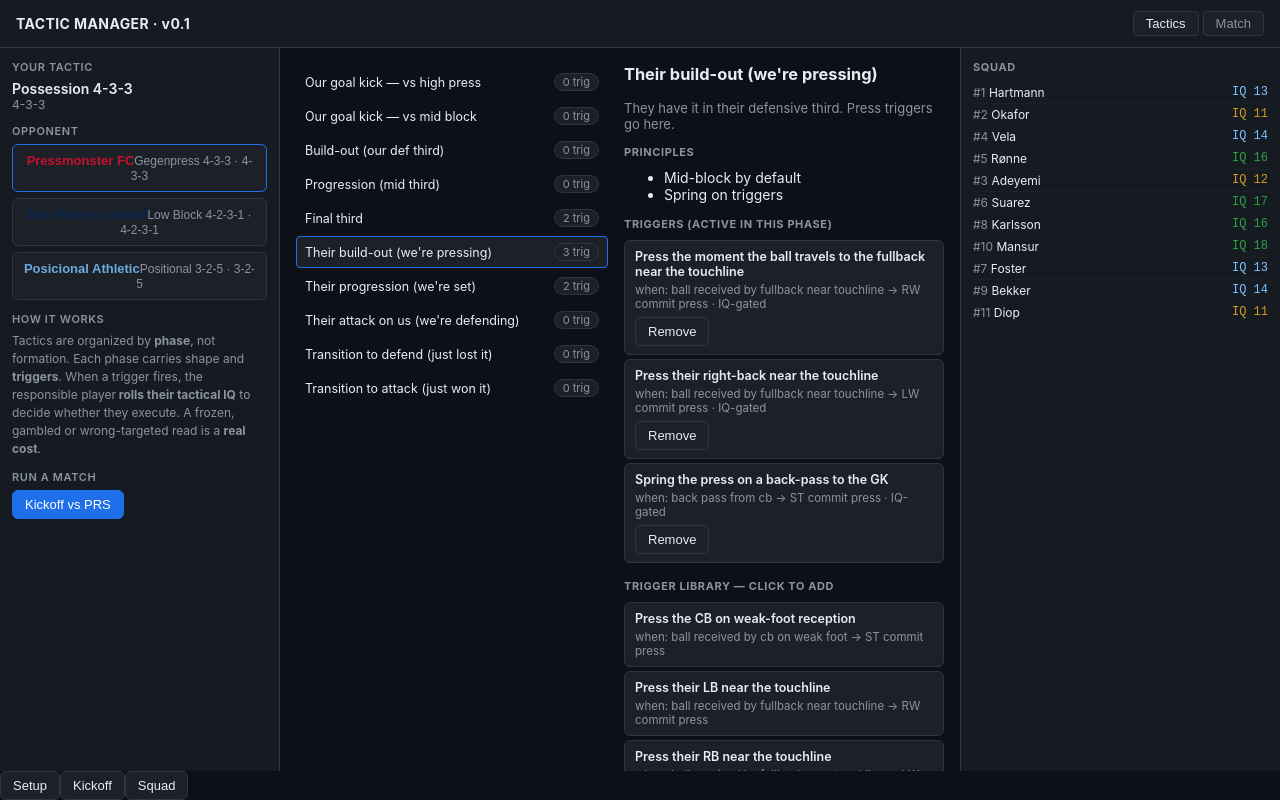
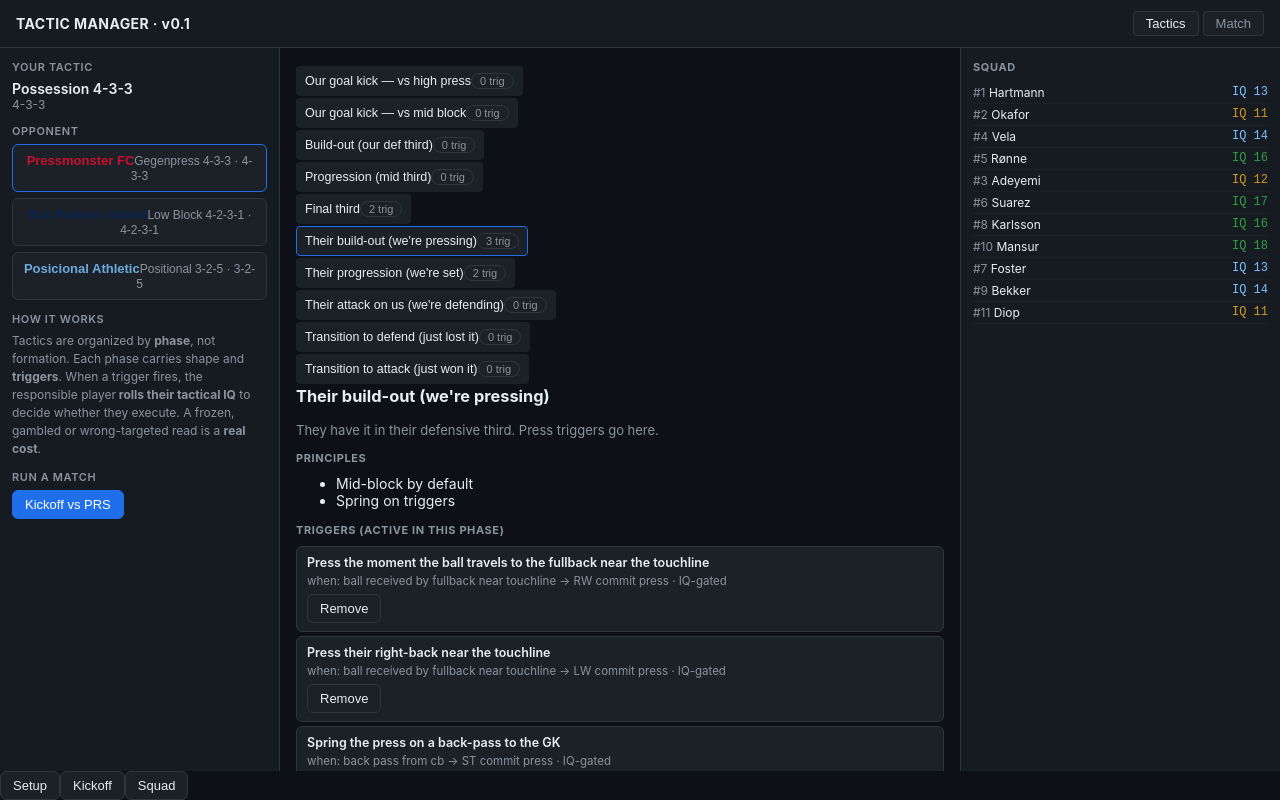
Before and after one commit to richsteve17/Tactic-Manager, a React (Vite) app: page / in a window 1280 px wide. Built offline with nearby package versions, Linux system fonts and the light colour scheme.

Commit message:
Make tactics editor tap friendly

```diff
--- a/src/ui/PhaseEditor.tsx
+++ b/src/ui/PhaseEditor.tsx
@@ -60,19 +60,19 @@ export function PhaseEditor({ tactic, onChange }: Props) {
   }
 
   return (
-    <div style={{ display: 'grid', gridTemplateColumns: '1fr 1fr', gap: 16 }}>
+    <div className="phase-editor">
       <div>
         <div className="phase-list">
           {ALL_PHASES.map(p => {
             const def = tactic.phases[p];
             const triggerCount = def?.triggers.length ?? 0;
             return (
-              <div key={p}
+              <button key={p}
                    className={`phase ${p === active ? 'active' : ''}`}
                    onClick={() => setActive(p)}>
                 <span>{PHASE_LABEL[p]}</span>
                 <span className="badge">{triggerCount} trig</span>
-              </div>
+              </button>
             );
           })}
         </div>
@@ -100,12 +100,12 @@ export function PhaseEditor({ tactic, onChange }: Props) {
               </div>
             ))}
 
-            <h2 style={{ fontSize: 11, color: 'var(--muted)', textTransform: 'uppercase', letterSpacing: 0.6, marginTop: 16 }}>Trigger library — click to add</h2>
+            <h2 style={{ fontSize: 11, color: 'var(--muted)', textTransform: 'uppercase', letterSpacing: 0.6, marginTop: 16 }}>Trigger library — tap to add</h2>
             {LIBRARY.map(t => (
-              <div className="trigger-card" key={t.id} style={{ cursor: 'pointer' }} onClick={() => addTrigger(t)}>
-                <div className="label">{t.label}</div>
-                <div className="meta">when: {whenLabel(t)} → {thenLabel(t)}</div>
-              </div>
+              <button className="trigger-card trigger-button" key={t.id} onClick={() => addTrigger(t)}>
+                <span className="label">{t.label}</span>
+                <span className="meta">when: {whenLabel(t)} → {thenLabel(t)}</span>
+              </button>
             ))}
 
             <h2 style={{ fontSize: 11, color: 'var(--muted)', textTransform: 'uppercase', letterSpacing: 0.6, marginTop: 16 }}>Shape preview</h2>
@@ -143,7 +143,7 @@ function thenLabel(t: Trigger): string {
 function ShapeMini({ phase }: { phase: { shape: Record<string, { x: number; y: number }> } }) {
   const W = 320, H = W * (PITCH_H / PITCH_W);
   return (
-    <svg width={W} height={H} style={{ background: '#1d3a26', borderRadius: 6, border: '1px solid var(--border)' }}>
+    <svg className="shape-mini" viewBox={`0 0 ${W} ${H}`} role="img" aria-label="Shape preview">
       <rect x={1} y={1} width={W - 2} height={H - 2} stroke="#d6e3d8" fill="none" />
       <line x1={W / 2} y1={1} x2={W / 2} y2={H - 1} stroke="#d6e3d8" />
       <circle cx={W / 2} cy={H / 2} r={W * 0.085} stroke="#d6e3d8" fill="none" />
@@ -157,66 +157,15 @@ function ShapeMini({ phase }: { phase: { shape: Record<string, { x: number; y: n
   );
 }
 
-// === Trigger library — what you can drag onto a phase ===
 const LIBRARY: Trigger[] = [
-  {
-    id: 'lib.press.cb.weakfoot', label: 'Press the CB on weak-foot reception',
-    when: { kind: 'ballReceivedBy', roleClass: 'cb', weakFoot: true },
-    then: { kind: 'press', who: 'ST', commit: 'commit' },
-    gatedBy: 'tacticalIQ',
-  },
-  {
-    id: 'lib.press.fb.touch.r', label: 'Press their LB near the touchline',
-    when: { kind: 'ballReceivedBy', roleClass: 'fullback', nearTouchline: true },
-    then: { kind: 'press', who: 'RW', commit: 'commit' },
-    gatedBy: 'tacticalIQ',
-  },
-  {
-    id: 'lib.press.fb.touch.l', label: 'Press their RB near the touchline',
-    when: { kind: 'ballReceivedBy', roleClass: 'fullback', nearTouchline: true },
-    then: { kind: 'press', who: 'LW', commit: 'commit' },
-    gatedBy: 'tacticalIQ',
-  },
-  {
-    id: 'lib.press.backpass', label: 'Spring on a back pass to the GK',
-    when: { kind: 'backPass', from: 'cb' },
-    then: { kind: 'press', who: 'ST', commit: 'commit' },
-    gatedBy: 'tacticalIQ',
-  },
-  {
-    id: 'lib.press.hold.cm', label: 'Jump their pivot if he holds it',
-    when: { kind: 'ballHeldFor', minSeconds: 2, by: 'cm' },
-    then: { kind: 'press', who: 'AM', commit: 'shadow' },
-    gatedBy: 'tacticalIQ',
-  },
-  {
-    id: 'lib.thirdman.rw', label: 'RW makes a third-man run when AM holds',
-    when: { kind: 'ballReceivedBy', roleClass: 'cm', inThird: 'att' },
-    then: { kind: 'thirdManRun', who: 'RW', toThird: 'att', toHalf: 'right' },
-    gatedBy: 'tacticalIQ',
-  },
-  {
-    id: 'lib.thirdman.lw', label: 'LW makes a third-man run when AM holds',
-    when: { kind: 'ballReceivedBy', roleClass: 'cm', inThird: 'att' },
-    then: { kind: 'thirdManRun', who: 'LW', toThird: 'att', toHalf: 'left' },
-    gatedBy: 'tacticalIQ',
-  },
-  {
-    id: 'lib.overlap.lb', label: 'LB overlaps on LW reception',
-    when: { kind: 'ballReceivedBy', roleClass: 'wing', inThird: 'att' },
-    then: { kind: 'overlap', who: 'LB' },
-    gatedBy: 'tacticalIQ',
-  },
-  {
-    id: 'lib.overlap.rb', label: 'RB overlaps on RW reception',
-    when: { kind: 'ballReceivedBy', roleClass: 'wing', inThird: 'att' },
-    then: { kind: 'overlap', who: 'RB' },
-    gatedBy: 'tacticalIQ',
-  },
-  {
-    id: 'lib.loose.def', label: 'On loose touch in their def third, collapse the front line',
-    when: { kind: 'looseTouch', in: 'def' },
-    then: { kind: 'press', who: 'ST', commit: 'commit' },
-    gatedBy: 'tacticalIQ',
-  },
+  { id: 'lib.press.cb.weakfoot', label: 'Press the CB on weak-foot reception', when: { kind: 'ballReceivedBy', roleClass: 'cb', weakFoot: true }, then: { kind: 'press', who: 'ST', commit: 'commit' }, gatedBy: 'tacticalIQ' },
+  { id: 'lib.press.fb.touch.r', label: 'Press their LB near the touchline', when: { kind: 'ballReceivedBy', roleClass: 'fullback', nearTouchline: true }, then: { kind: 'press', who: 'RW', commit: 'commit' }, gatedBy: 'tacticalIQ' },
+  { id: 'lib.press.fb.touch.l', label: 'Press their RB near the touchline', when: { kind: 'ballReceivedBy', roleClass: 'fullback', nearTouchline: true }, then: { kind: 'press', who: 'LW', commit: 'commit' }, gatedBy: 'tacticalIQ' },
+  { id: 'lib.press.backpass', label: 'Spring on a back pass to the GK', when: { kind: 'backPass', from: 'cb' }, then: { kind: 'press', who: 'ST', commit: 'commit' }, gatedBy: 'tacticalIQ' },
+  { id: 'lib.press.hold.cm', label: 'Jump their pivot if he holds it', when: { kind: 'ballHeldFor', minSeconds: 2, by: 'cm' }, then: { kind: 'press', who: 'AM', commit: 'shadow' }, gatedBy: 'tacticalIQ' },
+  { id: 'lib.thirdman.rw', label: 'RW makes a third-man run when AM holds', when: { kind: 'ballReceivedBy', roleClass: 'cm', inThird: 'att' }, then: { kind: 'thirdManRun', who: 'RW', toThird: 'att', toHalf: 'right' }, gatedBy: 'tacticalIQ' },
+  { id: 'lib.thirdman.lw', label: 'LW makes a third-man run when AM holds', when: { kind: 'ballReceivedBy', roleClass: 'cm', inThird: 'att' }, then: { kind: 'thirdManRun', who: 'LW', toThird: 'att', toHalf: 'left' }, gatedBy: 'tacticalIQ' },
+  { id: 'lib.overlap.lb', label: 'LB overlaps on LW reception', when: { kind: 'ballReceivedBy', roleClass: 'wing', inThird: 'att' }, then: { kind: 'overlap', who: 'LB' }, gatedBy: 'tacticalIQ' },
+  { id: 'lib.overlap.rb', label: 'RB overlaps on RW reception', when: { kind: 'ballReceivedBy', roleClass: 'wing', inThird: 'att' }, then: { kind: 'overlap', who: 'RB' }, gatedBy: 'tacticalIQ' },
+  { id: 'lib.loose.def', label: 'On loose touch in their def third, collapse the front line', when: { kind: 'looseTouch', in: 'def' }, then: { kind: 'press', who: 'ST', commit: 'commit' }, gatedBy: 'tacticalIQ' },
 ];
```
